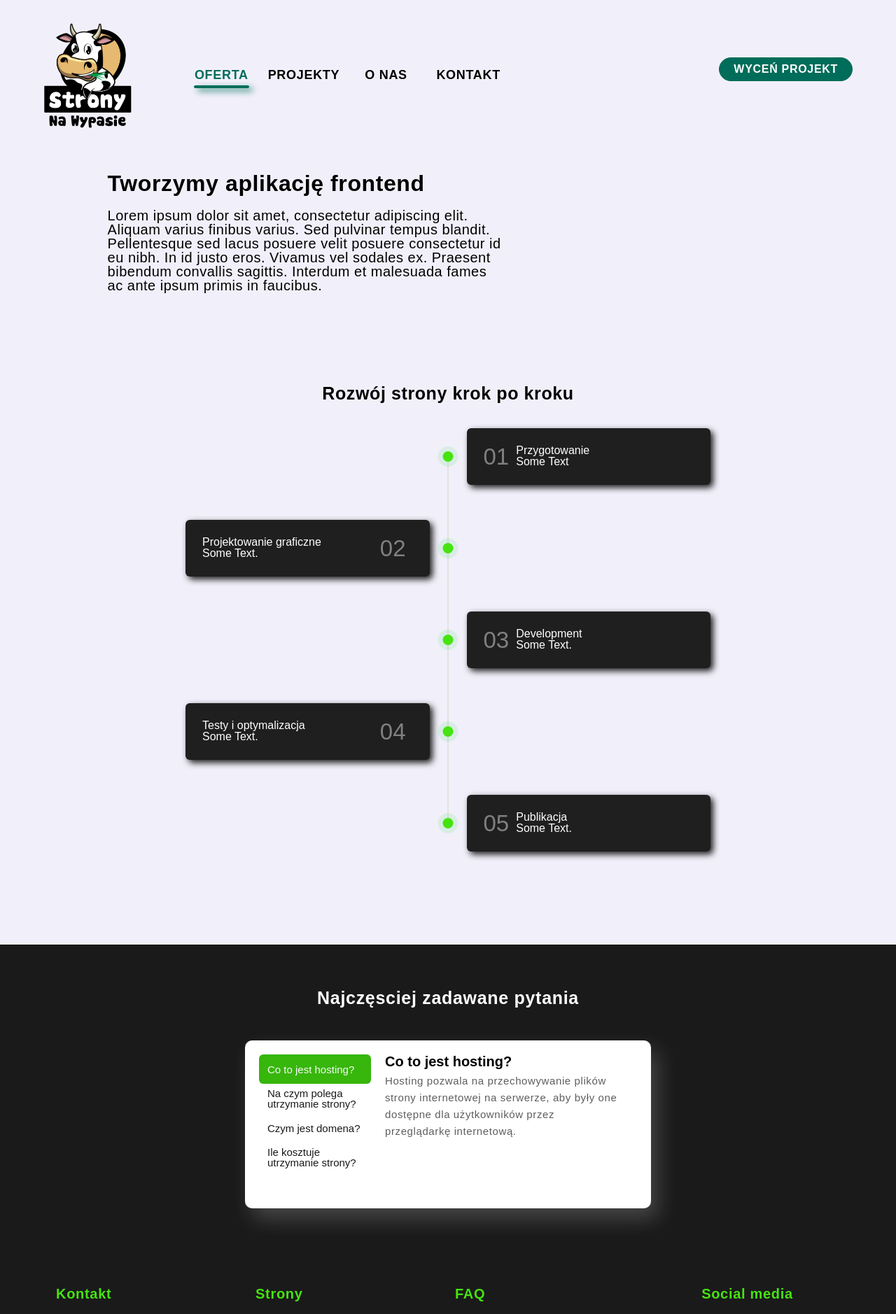
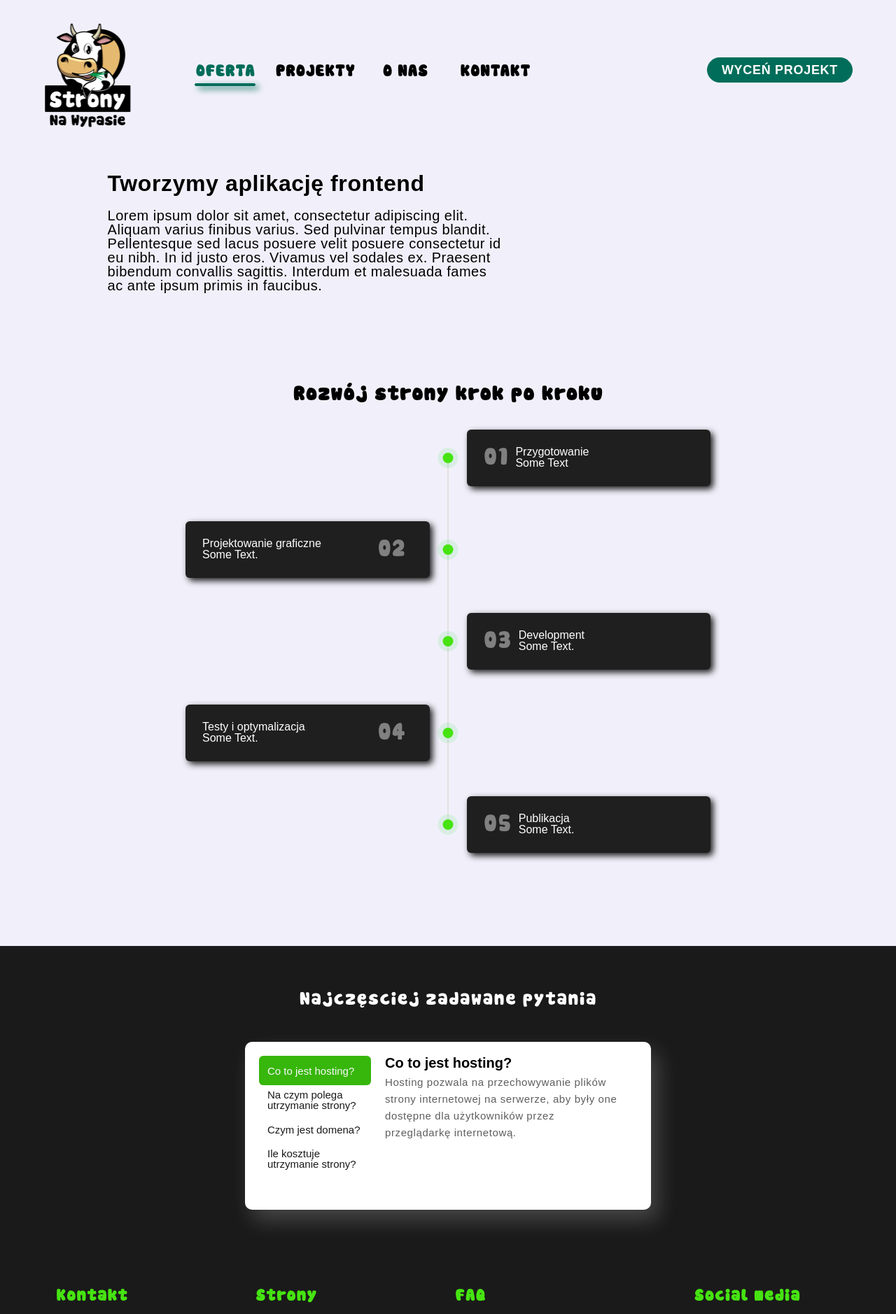
Before and after one commit to LaPatusek/Strony-na-Wypasie, a React (Create React App) app: page /oferta in a window 1280 px wide. Shown: the top 1878 px of the page at 70% size. Built offline with nearby package versions, Linux system fonts and the light colour scheme.

Commit message:
poprawki i font

```diff
--- a/src/Components/FAQ/Faquestions.module.css
+++ b/src/Components/FAQ/Faquestions.module.css
@@ -8,8 +8,8 @@
   color: #ffffff;
   margin-bottom: 3rem;
   font-size: 25px;
-  letter-spacing: 0.7px;
-  font-weight: 600;
+  font-family: "Pou" !important;
+  letter-spacing: .7px;
 }
 
 .card {
--- a/src/Components/Footer/Footer.module.css
+++ b/src/Components/Footer/Footer.module.css
@@ -11,11 +11,12 @@
 }
 
 .footer > .upper-footer h3 {
-  font-size: 20px;
+  font-size: 22px;
+  font-family: "Pou" !important;
   margin-bottom: 20px;
   color: var(--bright-green);
   font-weight: bold;
-  letter-spacing: 0.7px;
+  letter-spacing: 1px;
   user-select: none;
 }
 
--- a/src/Components/Header/Header.module.css
+++ b/src/Components/Header/Header.module.css
@@ -18,7 +18,8 @@
 
 .header h1 {
   font-size: 50px;
-  transform: translateY(-50px);
+  font-family: "Pou" !important;
+  transform: translateY(-60px);
   color: white;
   z-index: 2;
 }
@@ -36,6 +37,7 @@
   font-weight: bold;
   letter-spacing: 0.6px;
   background-color: var(--color);
+  transform: translateY(-15px);
   color: white;
   transition: 0.5s;
   z-index: 2;
--- a/src/Components/Nav/Nav.js
+++ b/src/Components/Nav/Nav.js
@@ -33,7 +33,7 @@ const Nav = () => {
       <div className={`${styles.navbar} grid`}>
         <div className={styles.logo}>
           <Link to='/main' aria-label='Strona Główna'>
-            <img src={logo} alt='' width='100%' height='100%' />
+            <img src={logo} alt='' width='100%' height='150px' />
           </Link>
         </div>
 
--- a/src/Components/Nav/Nav.module.css
+++ b/src/Components/Nav/Nav.module.css
@@ -13,12 +13,13 @@
 .logo {
   display: grid;
   justify-content: center;
+  height: fit-content;
   max-height: 150px;
 }
 
 .logo img {
   height: fit-content;
-  max-height: 50%;
+  max-height: 150px;
   width: fit-content;
 }
 
@@ -37,11 +38,13 @@
   height: fit-content;
   color: black;
   margin-left: 15px;
-  font-size: 18px;
+  font-size: 22px;
+  font-family: 'Pou' !important;
   font-weight: bold;
   letter-spacing: 0.7px;
   transition: all 0.4s;
   text-transform: uppercase;
+  transform: translateY(-5px);
   user-select: none;
 }
 
@@ -109,6 +112,7 @@
   text-transform: uppercase;
   font-weight: bold;
   letter-spacing: 0.7px;
+  font-size: 18px;
   color: white;
   transition: all 0.5s ease-in-out;
 }
@@ -129,7 +133,8 @@
   .logo {
     justify-self: center;
     transform: translateY(10px);
-    max-height: 170px;
+    max-height: 200px;
+    height: 170px;
   }
 
   .nav {
@@ -203,11 +208,12 @@
   .nav-link {
     display: block;
     font-size: 33px;
+    font-family: 'Pou' !important;
     margin: 0;
     z-index: 5;
-    text-align: right;
     transform: skew(-16deg) translateX(-500%);
     transition: all 0.3s 0.4s;
+    transition: color 0.3s;
     justify-self: center;
   }
 
@@ -220,6 +226,7 @@
   }
 
   .nav-link:hover {
+    color: white;
     border: none;
   }
 
@@ -271,6 +278,6 @@
   }
 
   .right-button:hover a {
-    color:white;
+    color: white;
   }
 }
--- a/src/Pages/Formularz.module.css
+++ b/src/Pages/Formularz.module.css
@@ -252,7 +252,8 @@ textarea {
 }
 
 .right-section h2 {
-  font-size: 40px;
+  font-size: 33px;
+  font-family: "Pou" !important;
   margin-bottom: 20px;
   color: #1a1a1a;
 }
--- a/src/Pages/Kontakt.module.css
+++ b/src/Pages/Kontakt.module.css
@@ -10,8 +10,9 @@
   text-align: center;
   font-size: 36px;
   font-weight: bold;
+  font-family: "Pou" !important;
   text-transform: uppercase;
-  letter-spacing: 0.7px;
+  letter-spacing: 1px;
   padding-bottom: 100px;
 }
 
@@ -20,7 +21,8 @@
   font-size: 23px;
   margin-bottom: 10px;
   text-transform: uppercase;
-  letter-spacing: 0.7px;
+  letter-spacing: 1px;
+  font-family: "Pou" !important;
 }
 
 .first-section {
@@ -56,10 +58,10 @@
 
 .left-section h3 {
   color: green;
+  font-family: "Pou" !important;
   margin-bottom: 50px;
   margin-top: 30px;
-  font-weight: bold;
-  font-size: 35px;
+  font-size: 33px;
 }
 
 .left-section h4 {
@@ -74,6 +76,7 @@
   font-weight: bold;
   letter-spacing: 0.5px;
   margin-bottom: 30px;
+  width: 90%;
 }
 
 .group {
--- a/src/Pages/Oferta.module.css
+++ b/src/Pages/Oferta.module.css
@@ -18,10 +18,14 @@
 
 .heading {
   text-align: center;
-  font-size: 25px;
+  margin-bottom: 20px;
+}
+
+.heading h4 {
+  font-family: 'Pou' !important;
+  font-size: 27px;
   font-weight: bold;
-  letter-spacing: 0.6px;
-  margin-bottom: 20px;
+  letter-spacing: 1px;
 }
 
 .design-section {
@@ -50,6 +54,7 @@
 
 .number span {
   color: gray;
+  font-family: 'Pou' !important;
   font-size: 33px;
   margin-right: 10px;
 }
--- a/src/index.css
+++ b/src/index.css
@@ -36,6 +36,11 @@ code {
   text-align: center;
 }
 
+@font-face {
+  font-family: "Pou";
+  src: url(./Assets/Pou.ttf) format("truetype");
+}
+
 @media screen and (max-width: 800px) {
   :root {
     --menu-height: 360px;
```
Also changed, not shown: src/Assets/Pou.ttf (added).
